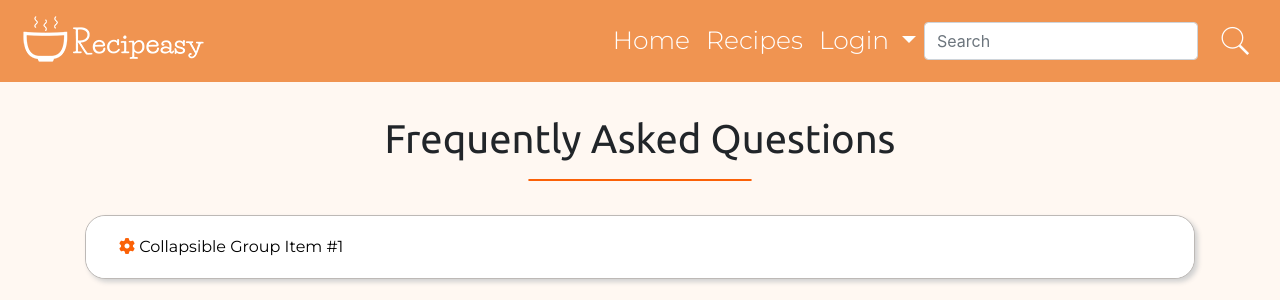
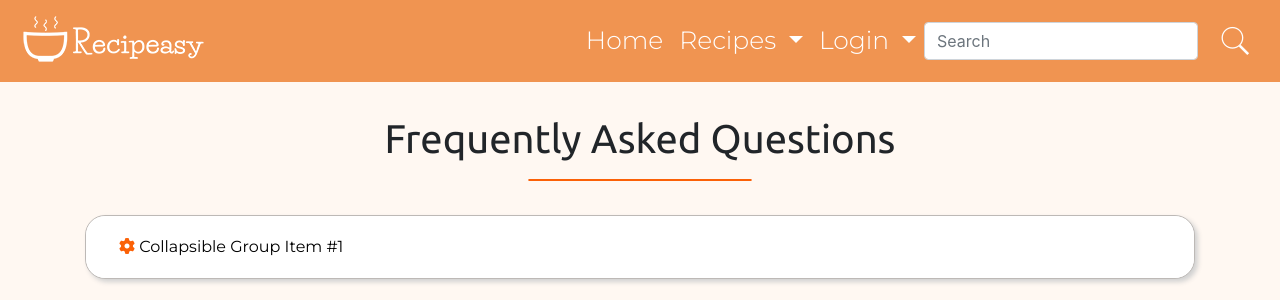
Before and after one commit to shaunagoodman/studentlife, a PHP site: page /FAQ.php in a window 1280 px wide. Shown: the top 300 px of the page. Run offline with PHP 8.4, Linux system fonts and the light colour scheme; some libraries are stand-ins or nearby versions.

Commit message:
Update to navbar
Slught change to Navbar

```diff
--- a/StudentLife/includes/nav-menu.php
+++ b/StudentLife/includes/nav-menu.php
@@ -42,22 +42,26 @@ and open the template in the editor.
                 <li class="nav-hover nav-item">
                     <a class="nav-link" href="index.php">Home</a>
                 </li>
-                <li class="nav-hover nav-item">
-                    <a class="nav-link" href="recipe-api.php">Recipes</a>
+                <li class=" nav-hover nav-item dropdown">
+                    <a class="nav-link dropdown-toggle" href="#" id="navbarDropdownPortfolio" data-toggle="dropdown" aria-haspopup="true" aria-expanded="false">
+                   Recipes </a>
+                    <div class="dropdown-menu dropdown-menu-right" aria-labelledby="navbarDropdownPortfolio">
+
+                        <a class="dropdown-item" href="recipes-list.php">All Recipes</a>
+                        <a class="dropdown-item" href="recipe-api.php">Whats in my fridge?</a>
+
+                    </div>
                 </li>
+
+
                 <li class=" nav-hover nav-item dropdown">
                     <a class="nav-link dropdown-toggle" href="#" id="navbarDropdownPortfolio" data-toggle="dropdown" aria-haspopup="true" aria-expanded="false">
                         <?php
-    if(isset($_SESSION["loggedin"]) && $_SESSION["loggedin"] === true){
+                        if (isset($_SESSION["loggedin"]) && $_SESSION["loggedin"] === true) {
 
                             echo "Profile";
-
-    }
-    else
-    {
+                        } else {
                             echo "Login";
-
-
                         }
                         ?>
                     </a>
@@ -67,19 +71,14 @@ and open the template in the editor.
 
 
                         <?php
-    if(isset($_SESSION["loggedin"]) && $_SESSION["loggedin"] === true){
+                        if (isset($_SESSION["loggedin"]) && $_SESSION["loggedin"] === true) {
 
                             echo '<a class="dropdown-item" href="profile.php">View Profile</a>';
                             echo '<a class="dropdown-item" href="logout.php">Logout</a>';
-
-    }
-    else
-    {
+                        } else {
                             echo '<a class="dropdown-item" href="login.php">Login</a>';
                             echo '<a class="dropdown-item" href="staffLogin.php">Staff Login</a>';
                             echo '<a class="dropdown-item" href="sign-up.php">Register</a>';
-
-
                         }
                         ?>
                     </div>
```
Lines whose indentation alone changed are shown as unchanged.
